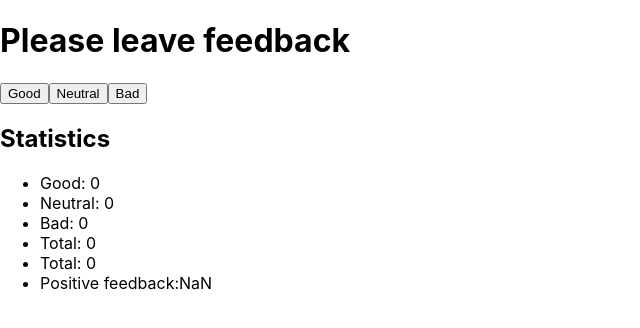
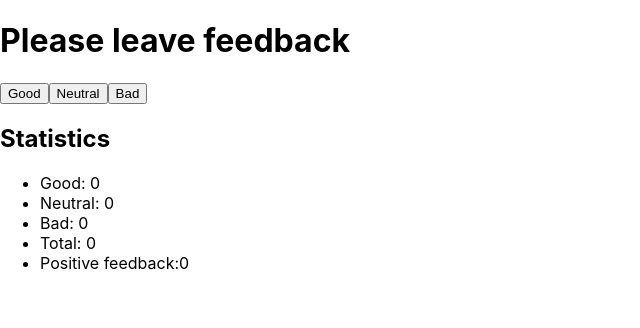
Before and after one commit to OlenaPobehailo/goit-react-hw-02-feedback, a React (Create React App) app: page / in a window 1280 px wide. Shown: the top 328 px of the page, without its empty margins (0-640 px from the left). Built offline with nearby package versions, Linux system fonts and the light colour scheme.

Commit message:
adds Statistics component

```diff
--- a/src/components/App.jsx
+++ b/src/components/App.jsx
@@ -1,4 +1,5 @@
 import { Component } from 'react';
+import Statistics from './Statistics';
 
 export class App extends Component {
   state = {
@@ -36,6 +37,8 @@ export class App extends Component {
   }
 
   render() {
+    let total = this.countTotalFeedback();
+
     return (
       <>
         <div className="Feedback">
@@ -50,16 +53,13 @@ export class App extends Component {
             Bad
           </button>
 
-          <h2>Statistics</h2>
-
-          <ul>
-            <li>Good: {this.state.good}</li>
-            <li>Neutral: {this.state.neutral}</li>
-            <li>Bad: {this.state.bad}</li>
-            <li>Total: {this.state.bad}</li>
-            <li>Total: {this.countTotalFeedback()}</li>
-            <li>Positive feedback:{this.countPositiveFeedbackPercentage()}</li>
-          </ul>
+          <Statistics
+            good={this.state.good}
+            neutral={this.state.neutral}
+            bad={this.state.bad}
+            total={this.countTotalFeedback()}
+            percent={total ? this.countPositiveFeedbackPercentage() : 0}
+          />
         </div>
       </>
     );
--- /dev/null
+++ b/src/components/Statistics/Statistics.jsx
@@ -0,0 +1,19 @@
+import React from 'react';
+
+const Statistics = ({good, neutral, bad, total, percent}) => {
+  return (
+    <div>
+      <h2>Statistics</h2>
+
+      <ul>
+        <li>Good: {good}</li>
+        <li>Neutral: {neutral}</li>
+        <li>Bad: {bad}</li>
+        <li>Total: {total}</li>
+        <li>Positive feedback:{percent}</li>
+      </ul>
+    </div>
+  );
+};
+
+export default Statistics;
--- /dev/null
+++ b/src/components/Statistics/index.js
@@ -0,0 +1 @@
+export { default } from './Statistics';
```
Also changed, not shown: src/components/Statistics/Statistics.styled.js (added).
